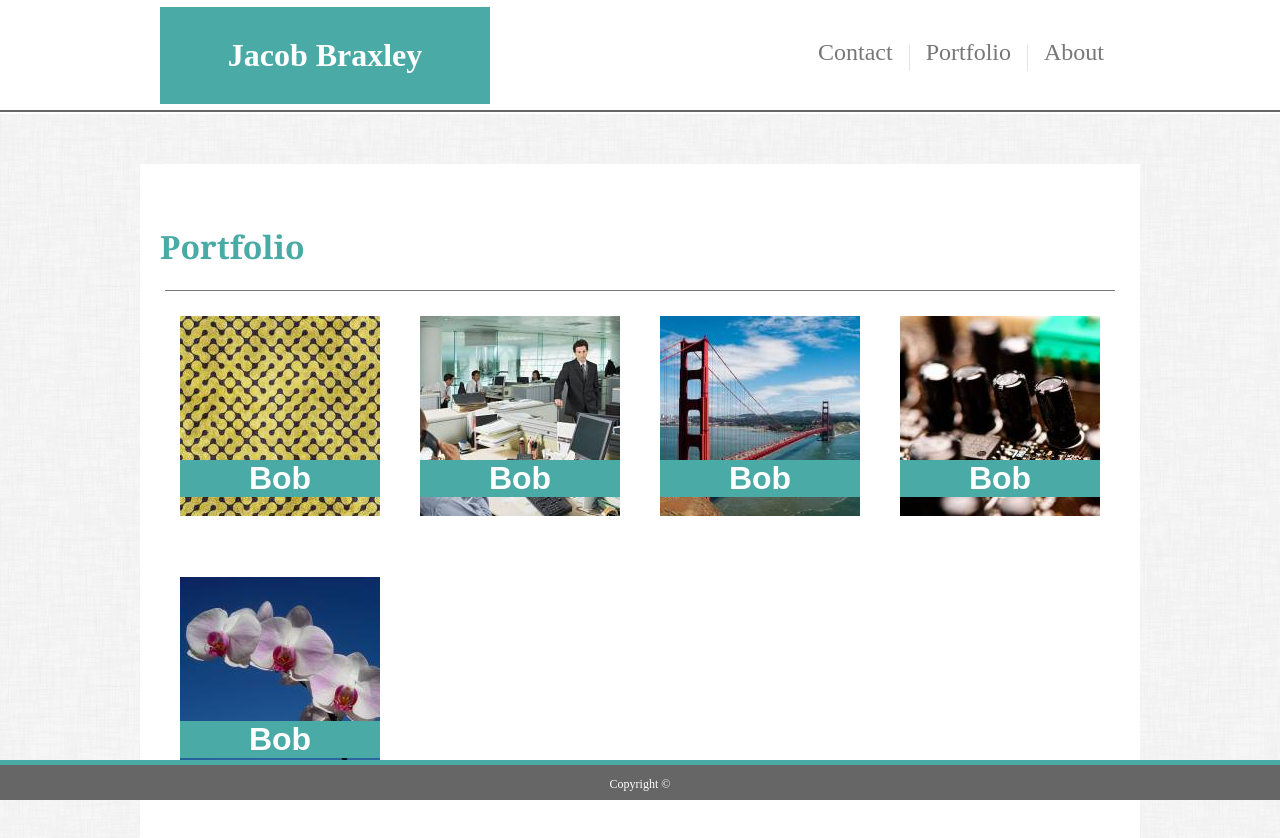
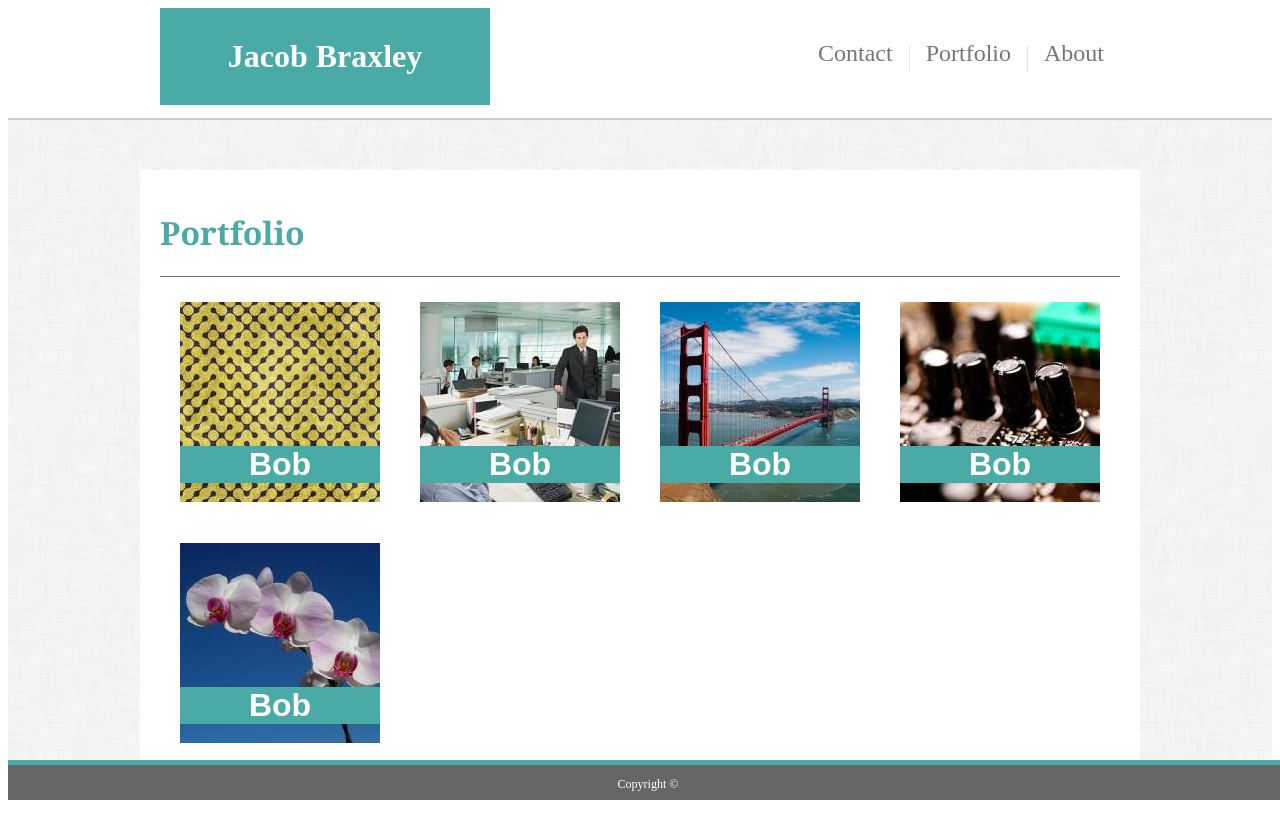
Before and after one commit to JacobBraxley/Basic-Portfolio, a plain HTML site: page Basic-Portfolio/portfolio.html in a window 1280 px wide. After the commit the page ends 800 px from the top, so only its background shows below. Drawn offline with Linux system fonts and the light colour scheme.

Commit message:
Final Changes

```diff
--- a/Basic-Portfolio/assets/css/style.css
+++ b/Basic-Portfolio/assets/css/style.css
@@ -1,84 +1,38 @@
-/* Teal color (used for headings and backgrounds): #4aaaa5*/
-/* For heading fonts use font-family: 'Georgia', Times, Times New Roman, serif;. */
+/* General */
 h1, h2, h3, h4, h5, h6 {
     color: #4aaaa5;
     font-family: Georgia, Times, 'Times New Roman', serif;
 }
 
-/* Teal color (used for headings and backgrounds): #4aaaa5*/
-/* For all other fonts use 'Arial', 'Helvetica Neue', Helvetica, sans-serif;. */
-/* Regular font color (used for paragraphs and all text besides the headings): #777777 */
-.mainSection {
-  color: #777777;
-  font-family: Arial, 'Helvetica Neue', Helvetica, sans-serif;
-  position: relative;
-  display: block;
-  background-color: white;
-  width: 960px;
-  margin: 0 auto;
-  margin-top: 50px;
-  padding: 20px;
-  padding-top: 40px;
-  height: fit-content;
+h1 {
+  background-color: #ffffff;
 }
 
-
-.mainAndSides {
-  display:flex;
-  height: -webkit-fill-available;
-  align-self: auto;
-  background-image: url(../images/prism.png);
+/*Adobe Kuler Teal Complements - 1f5d5a, 84f6f1, 4aaaa5, 5d2e16, aa6b4a */
+a:link {
+  color: #777777;
+}
+a:visited {
+  color: #5d2e16;
+}
+a:hover {
+  color: #aa6b4a;
+}
+a:active {
+  color: #84f6f1;
 }
 
+/* Header */
 header {
-  top: 0;
   height: 110px;
-  width: 100%;
-  align-content: center;
-  border-bottom: 2px solid #666666;
-  margin-bottom: 2px;
-  position: relative;
+  border-bottom: 2px solid #cccccc;
 }
 
 .headerContent
 {
-  position: relative;
-  display: block;
   width: 960px;
   margin: 0 auto;
-
- /* top: 50%;
-  position: absolute;
-  -ms-transform: translateY(-50%);
-  transform: translateY(-50%);
-  width: 50%;
-  margin: 0 auto;*/
-
 }
-
-.fDivider {
-  border-top: 5px solid #4aaaa5;
-  width: 100%;
-  margin-bottom: 12px;
-}
-
-/* Footer background color: #666666 */
-footer {
-  background-color: #666666;
-  position: fixed;
-  bottom: 0;
-  width: 100%;
-  text-align: center;
-  font-size: 12px;
-  color: white;
-  padding-bottom: 8px;
-  overflow: hidden;
-}
-
-body {
-  margin:0px;
-}
-
 
 #name {
   background: #4aaaa5;
@@ -91,20 +45,13 @@ body {
   font-weight: bold;
 }
 
-#profilePic {
-  float: left;
-  height: 200px;
-  margin: 10px;
-  margin-left: 0px;
-}
-
 .menulinks {
-  color: #777777;
   font-size: 24px;
   text-decoration: none;
   float: right;
   margin:32px 16px 32px 16px;
 }
+
 .vertLine {
   border-right: 1px solid #777777;
   height: 26px;
@@ -112,21 +59,62 @@ body {
   opacity: 0.2;
   margin-top: 38px;
 }
+
+/* Main */
+.mainAndSides {
+  display:flex;
+  height: -webkit-fill-available;
+  background-image: url(../images/prism.png);
+}
+
+.mainSection {
+  color: #777777;
+  font-family: Arial, 'Helvetica Neue', Helvetica, sans-serif;
+  background-color: white;
+  width: 960px;
+  margin: 0 auto;
+  margin-top: 50px;
+  padding: 20px;
+  height: fit-content;
+}
+
 .horizontalLine{
   border-top: 1px solid #777777;
-  width: auto;
-  margin: 5px;
+  margin: 5px 0px;
 }
+
 .clearFloats{
   clear: both;
 }
-/* Main header background color: #ffffff */
-/* Main header border color: #cccccc */
-h1 {
-    background-color: #ffffff;
-    border-color: #cccccc;
+
+/* Footer */
+.fDivider {
+  border-top: 5px solid #4aaaa5;
+  width: 100%;
+  margin-bottom: 12px;
 }
 
+footer {
+  background-color: #666666;
+  position: fixed;
+  bottom: 0;
+  width: 100%;
+  text-align: center;
+  font-size: 12px;
+  color: white;
+  padding-bottom: 8px;
+}
+
+/* Page specific */
+  /* Index */
+  #profilePic {
+    float: left;
+    height: 200px;
+    margin: 10px;
+    margin-left: 0px;
+  }
+
+  /* Contact */
 .wide {
   width: 100%;
   margin: 20px;
@@ -140,39 +128,23 @@ h1 {
   margin-left: 0px;
 }
 
-/* Main content background color: #ffffff */
-/* Main content border color: #dddddd */
-/* The entire content and the main section content area is 960px wide. */
-#mainContent {
-    background-color: #ffffff;
-    border-color: #dddddd;
-    width: 960px;
-}
-
-/*Adobe Kuler Teal Complements - 1f5d5a, 84f6f1, 4aaaa5, 5d2e16, aa6b4a */
-a:link {
-    color: #777777;
-}
-a:visited {
-    color: #5d2e16;
-}
-a:hover {
-    color: #aa6b4a;
-}
-a:active {
-    color: #84f6f1;
-}
-
 #submitButton:hover
 {
     background-color: #666666;
 }
 
-.imgButtonPair {
+  /* Portfolio */
+.imageSection {
+  display: flex;
+  flex-wrap: wrap;
+}
+
+.imgBannerPair {
   margin: 20px;
-  margin-bottom: 60px;
+  margin-bottom: 40px;
 }
-.imgButtonStyle {
+
+.bannerStyle {
   background: #4aaaa5;
   color: white;
   position: relative;
@@ -183,7 +155,3 @@ a:active {
   bottom: 60px;
   margin-bottom: -60px;
 }
-.imageSection {
-  display: flex;
-  flex-wrap: wrap;
-}
--- a/Basic-Portfolio/portfolio.html
+++ b/Basic-Portfolio/portfolio.html
@@ -1,5 +1,6 @@
 <!DOCTYPE html>
 <html lang="en">
+
 <head>
     <meta charset="UTF-8">
     <meta name="viewport" content="width=device-width, initial-scale=1.0">
@@ -7,6 +8,7 @@
     <link rel="stylesheet" href="assets/css/style.css">
     <title>Portfolio</title>
 </head>
+
 <body class="content">
     <header>
         <div class="headerContent">
@@ -25,12 +27,22 @@
             <h1>Portfolio</h1>
             <div class="horizontalLine"></div>
             <div class="imageSection">
-            <div class="imgButtonPair"><img src="assets/images/1.jpg" alt="Image 1"><div class="imgButtonStyle" href="#">Bob</div></div>
-            <div class="imgButtonPair"><img src="assets/images/2.jpg" alt="Image 2"><div class="imgButtonStyle" href="#">Bob</div></div>
-            <div class="imgButtonPair"><img src="assets/images/3.jpg" alt="Image 3"><div class="imgButtonStyle" href="#">Bob</div></div>
-            <div class="imgButtonPair"><img src="assets/images/4.jpg" alt="Image 4"><div class="imgButtonStyle" href="#">Bob</div></div>
-            <div class="imgButtonPair"><img src="assets/images/5.jpg" alt="Image 5"><div class="imgButtonStyle" href="#">Bob</div></div>
-        </div>
+                <div class="imgBannerPair"><img src="assets/images/1.jpg" alt="Image 1">
+                    <div class="bannerStyle" href="#">Bob</div>
+                </div>
+                <div class="imgBannerPair"><img src="assets/images/2.jpg" alt="Image 2">
+                    <div class="bannerStyle" href="#">Bob</div>
+                </div>
+                <div class="imgBannerPair"><img src="assets/images/3.jpg" alt="Image 3">
+                    <div class="bannerStyle" href="#">Bob</div>
+                </div>
+                <div class="imgBannerPair"><img src="assets/images/4.jpg" alt="Image 4">
+                    <div class="bannerStyle" href="#">Bob</div>
+                </div>
+                <div class="imgBannerPair"><img src="assets/images/5.jpg" alt="Image 5">
+                    <div class="bannerStyle" href="#">Bob</div>
+                </div>
+            </div>
         </div>
     </div>
 
@@ -41,4 +53,5 @@
 
 
 </body>
+
 </html>
```
Also changed, not shown: Basic-Portfolio/index.html (+21 -7 lines).
